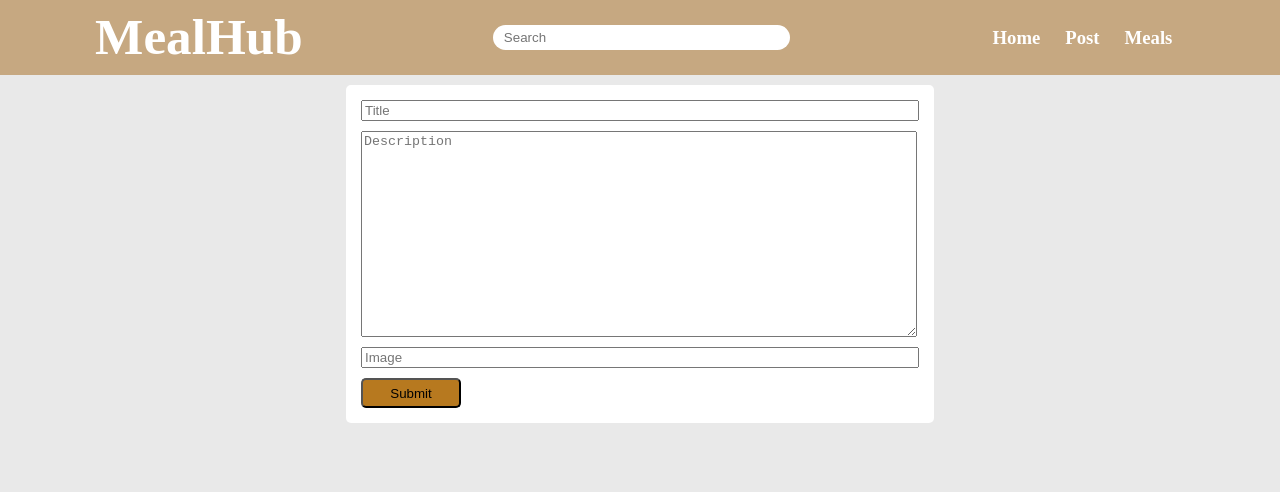
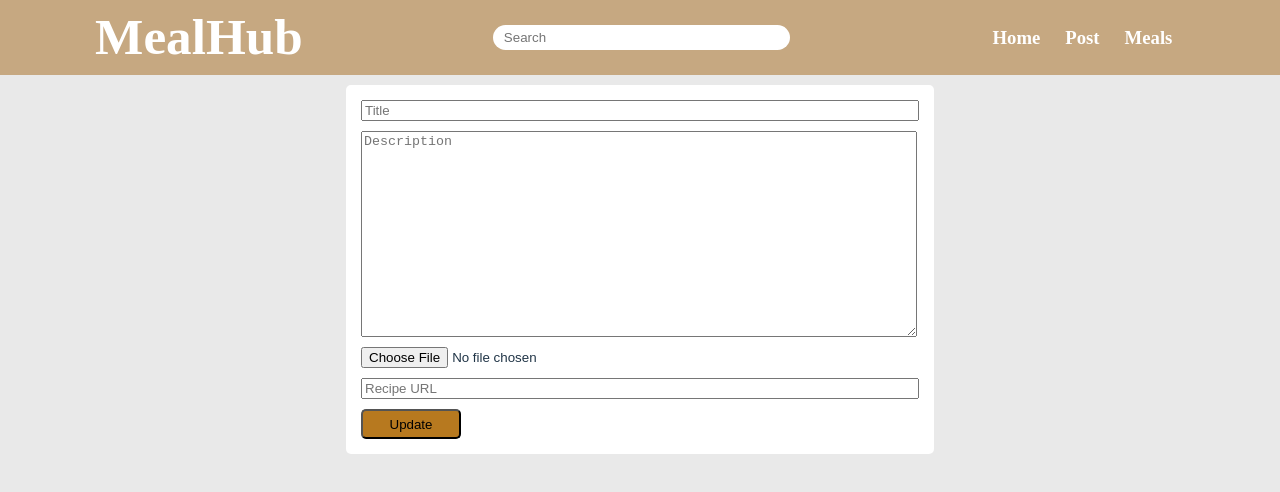
Before and after one commit to paul-nguyen-1/HobbyHub, a React (Vite) app: page /updatePost/1 in a window 1280 px wide. Shown: the top 492 px of the page. Built offline with nearby package versions, Linux system fonts and the light colour scheme.

Commit message:
set up uuid so that I can reupload the same images

```diff
--- a/package.json
+++ b/package.json
@@ -16,7 +16,8 @@
     "@supabase/supabase-js": "^2.20.0",
     "react": "^18.2.0",
     "react-dom": "^18.2.0",
-    "react-router-dom": "^6.10.0"
+    "react-router-dom": "^6.10.0",
+    "uuidv4": "^6.2.13"
   },
   "devDependencies": {
     "@types/react": "^18.0.28",
--- a/src/components/PostCard.jsx
+++ b/src/components/PostCard.jsx
@@ -6,7 +6,7 @@ import ThumbUpOffAltIcon from "@mui/icons-material/ThumbUpOffAlt";
 import CreateIcon from "@mui/icons-material/Create";
 import DeleteOutlineOutlinedIcon from "@mui/icons-material/DeleteOutlineOutlined";
 
-function PostCard({ created, title, image, upvote, description }) {
+function PostCard({ created, title, image, upvote, description, url }) {
   const { id } = useParams();
   const [count, setCount] = useState(upvote);
   const [comment, setComment] = useState("");
@@ -103,6 +103,7 @@ function PostCard({ created, title, image, upvote, description }) {
         <p>{elapsedTime}</p>
         <h1>{title}</h1>
         <p>{description}</p>
+        <a href={url} target="_blank">{url}</a>
         {image && <img src={image} />}
         <div className="postUpdate">
           <div
@@ -143,7 +144,7 @@ function PostCard({ created, title, image, upvote, description }) {
                 style={{ backgroundColor: "transparent" }}
                 onClick={() => deleteComment(index)}
               >
-               <DeleteOutlineOutlinedIcon />
+                <DeleteOutlineOutlinedIcon />
               </button>
             </div>
           ))}
--- a/src/pages/CreatePost.jsx
+++ b/src/pages/CreatePost.jsx
@@ -1,6 +1,7 @@
 import React, { useState } from "react";
 import "./CreatePost.css";
 import { supabase } from "../client";
+import {v4 as uuidv4} from 'uuid'
 
 function CreatePost() {
   const URL = "https://cbpfflduoaryrtiobtjf.supabase.co/storage/v1/object/public/images/"
@@ -12,6 +13,7 @@ function CreatePost() {
     image: "",
     upvote: 0,
     comments: [],
+    url:""
   });
 
   async function getImages() {
@@ -45,6 +47,7 @@ function CreatePost() {
         image: uploadFile,
         upvote: input.upvote,
         comments: input.comments,
+        url: input.url
       })
       .select();
 
@@ -56,6 +59,7 @@ function CreatePost() {
       image: "",
       upvote: 0,
       comments: [],
+      url:""
     });
   };
 
@@ -68,7 +72,7 @@ function CreatePost() {
     const { data, error } = await supabase
       .storage
       .from("images")
-      .upload(file.name, file);
+      .upload(`${uuidv4()}/${file.name}`, file);
 
     if (data) {
       getImages();
@@ -105,15 +109,15 @@ function CreatePost() {
         ></input>
         <input
           type="text"
-          id="image"
-          name="image"
-          placeholder="Image"
-          value={input.image}
+          id="url"
+          name="url"
+          placeholder="Recipe URL"
+          value={input.url}
           onChange={handleChange}
         ></input>
         <input
           type="submit"
-          value="Create Post"
+          value="Create"
           onClick={createPost}
           style={{
             width: "100px",
--- a/src/pages/PostID.jsx
+++ b/src/pages/PostID.jsx
@@ -30,6 +30,7 @@ function PostID() {
             description={post.description}
             image={post.image}
             upvote={post.upvote}
+            url={post.url}
           />
         ))
       ) : (
--- a/src/pages/UpdatePostID.jsx
+++ b/src/pages/UpdatePostID.jsx
@@ -3,12 +3,27 @@ import { supabase } from "../client";
 import { useParams } from "react-router-dom";
 
 function UpdatePostID() {
+  const URL =
+    "https://cbpfflduoaryrtiobtjf.supabase.co/storage/v1/object/public/images/";
+  const [uploadFile, setUploadFile] = useState(null);
+  const [images, setImages] = useState([]);
   const { id } = useParams();
   const [input, setInput] = useState({
     title: "",
     description: "",
     image: "",
+    url: "",
   });
+
+  async function getImages() {
+    const { data, error } = await supabase.storage.from("images").list("/");
+
+    if (data !== null) {
+      setImages(data);
+    } else {
+      console.log(error);
+    }
+  }
 
   const handleChange = (e) => {
     const name = e.target.name;
@@ -25,7 +40,8 @@ function UpdatePostID() {
       .update({
         title: input.title,
         description: input.description,
-        image: input.image,
+        image: uploadFile,
+        url: input.url,
       })
       .select()
       .eq("id", id);
@@ -36,8 +52,27 @@ function UpdatePostID() {
       title: "",
       description: "",
       image: "",
+      url: "",
     });
   };
+
+  //set up image upload
+  async function uploadImage(e) {
+    const file = e.target.files[0];
+    const upload_url = URL + file.name;
+    setUploadFile(upload_url);
+    console.log(upload_url);
+    const { data, error } = await supabase.storage
+      .from("images")
+      .upload(`${uuidv4()}/${file.name}`, file);
+
+    if (data) {
+      getImages();
+      console.log(data);
+    } else {
+      console.log(error);
+    }
+  }
   return (
     <div className="createPost">
       <form className="container">
@@ -58,16 +93,22 @@ function UpdatePostID() {
           onChange={handleChange}
         ></textarea>
         <input
+          placeholder="Choose file"
+          type="file"
+          accept="image/png, image/jpeg"
+          onChange={(e) => uploadImage(e)}
+        ></input>
+        <input
           type="text"
-          id="image"
-          name="image"
-          placeholder="Image"
-          value={input.image}
+          id="url"
+          name="url"
+          placeholder="Recipe URL"
+          value={input.url}
           onChange={handleChange}
         ></input>
         <input
           type="submit"
-          value="Submit"
+          value="Update"
           onClick={updatePost}
           style={{
             width: "100px",
```
Also changed, not shown: 1 other file (tests, documents, lock files or other folders).
